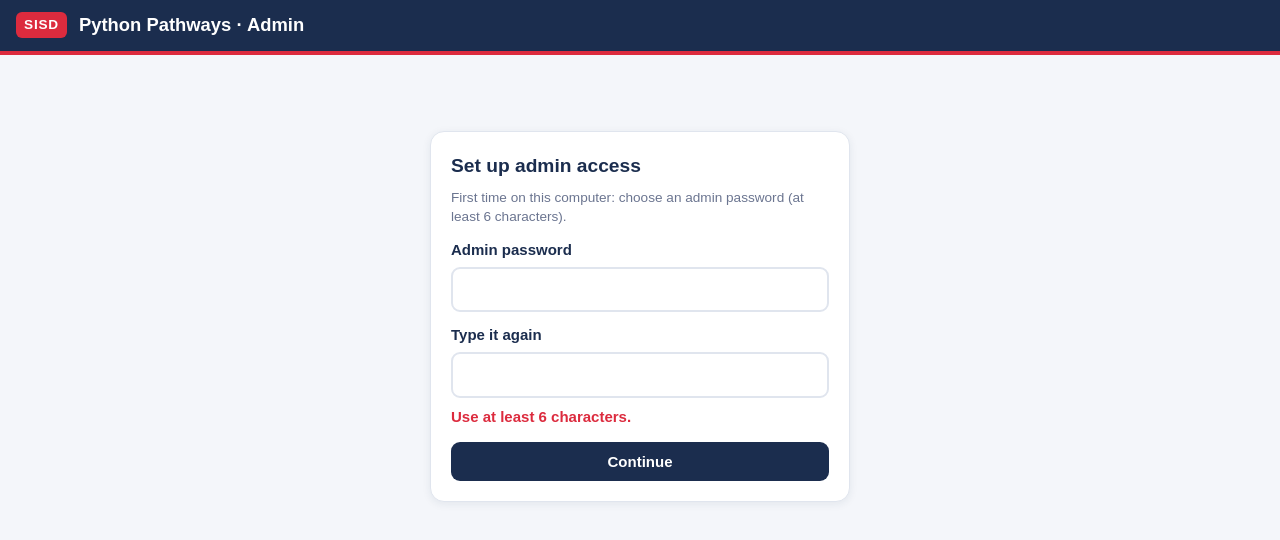
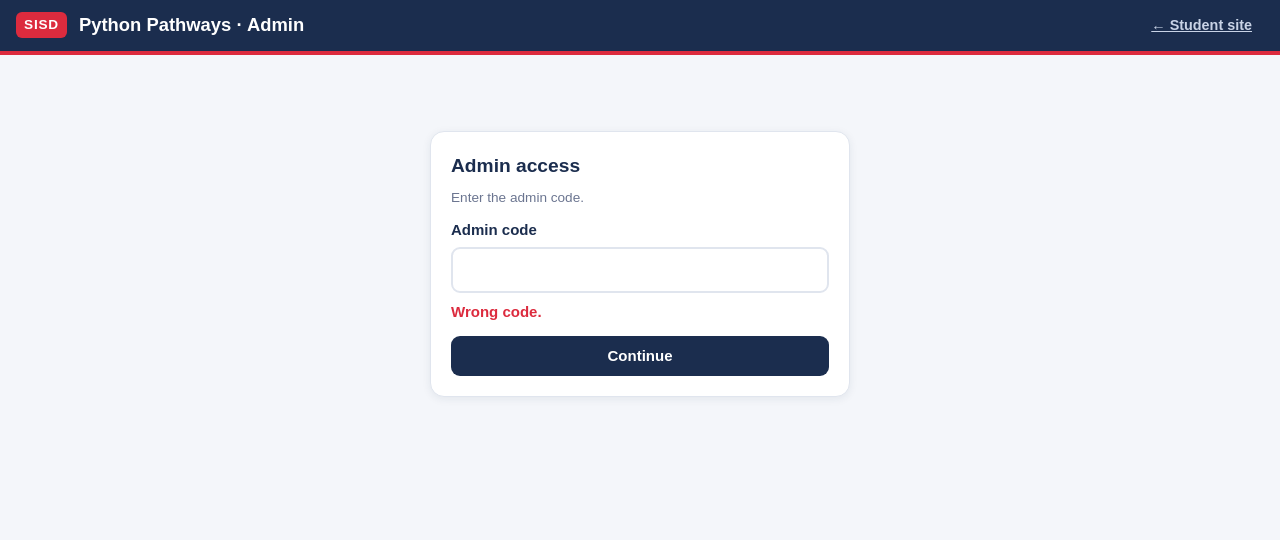
Before and after one commit to aahmeddbs-pixel/python-pathways, a plain HTML site: page admin.html in a window 1280 px wide. Both pictures are taken after a click on the button "Continue". Drawn offline with Linux system fonts and the light colour scheme.

Commit message:
Admin button on main page (code-protected)
Co-Authored-By: Claude Opus 5.5 <noreply@anthropic.com>
Claude-Session: https://claude.ai/code/session_01UbZSFChB9bJwths4SojLHn

```diff
--- a/admin.html
+++ b/admin.html
@@ -64,15 +64,15 @@ td .em{color:var(--muted);font-size:.82rem}
 </style>
 </head>
 <body>
-<div class="top"><div class="in"><span class="logo">SISD</span><span class="title">Python Pathways · Admin</span><span id="who" class="small"></span><button class="btn ghost sm hidden" id="lockBtn">🔒 Lock</button></div></div>
+<div class="top"><div class="in"><span class="logo">SISD</span><span class="title">Python Pathways · Admin</span><a href="./" style="color:#C9D3E6;font-weight:700;font-size:.9rem">← Student site</a><span id="who" class="small"></span><button class="btn ghost sm hidden" id="lockBtn">🔒 Lock</button></div></div>
 
 <!-- GATE -->
 <div class="wrap hidden" id="gate">
   <div class="card gate">
     <h2 id="gateTitle">Admin sign in</h2>
     <p class="muted small" id="gateMsg"></p>
-    <label style="display:block;font-weight:700;margin:12px 0 6px" for="pw1">Admin password</label>
-    <input class="t" id="pw1" type="password" autocomplete="off">
+    <label style="display:block;font-weight:700;margin:12px 0 6px" for="pw1">Admin code</label>
+    <input class="t" id="pw1" type="password" inputmode="numeric" autocomplete="off">
     <div id="pw2wrap" class="hidden"><label style="display:block;font-weight:700;margin:12px 0 6px" for="pw2">Type it again</label><input class="t" id="pw2" type="password" autocomplete="off"></div>
     <div class="err" id="gateErr"></div>
     <button class="btn" id="gateBtn" style="margin-top:14px;width:100%;justify-content:center">Continue</button>
@@ -134,27 +134,23 @@ const fmtAvg = ms => { if (!ms) return "–"; const s = Math.round(ms / 1000); r
 
 /* ---------------- Admin password (stored only on this computer) ---------------- */
 function h(pw){ let x = 5381; for (const ch of "sisd-admin|" + pw) x = ((x * 33) ^ ch.charCodeAt(0)) >>> 0; return x.toString(36); }
-const PW_KEY = "pyl_admin_pw";
+const ADMIN_HASH = "1fou3y0";
 function showGate(){
-  const has = !!load(PW_KEY, null);
+  try { if (sessionStorage.getItem("pyl_admin_ok") === ADMIN_HASH){ openApp(); return; } } catch(e){}
   $("gate").classList.remove("hidden"); $("app").classList.add("hidden"); $("lockBtn").classList.add("hidden");
-  $("gateTitle").textContent = has ? "Admin sign in" : "Set up admin access";
-  $("gateMsg").textContent = has ? "Enter the admin password for this computer." : "First time on this computer: choose an admin password (at least 6 characters).";
-  $("pw2wrap").classList.toggle("hidden", has); $("pw1").value = ""; $("pw2").value = ""; $("gateErr").textContent = "";
+  $("gateTitle").textContent = "Admin access"; $("gateMsg").textContent = "Enter the admin code.";
+  $("pw2wrap").classList.add("hidden"); $("pw1").value = ""; $("gateErr").textContent = "";
   setTimeout(() => $("pw1").focus(), 50);
 }
+function openApp(){ $("gate").classList.add("hidden"); $("app").classList.remove("hidden"); $("lockBtn").classList.remove("hidden"); }
 $("gateBtn").onclick = () => {
-  const has = load(PW_KEY, null), p = $("pw1").value;
-  if (!has){
-    if (p.length < 6){ $("gateErr").textContent = "Use at least 6 characters."; return; }
-    if (p !== $("pw2").value){ $("gateErr").textContent = "The passwords don't match."; return; }
-    store(PW_KEY, h(p));
-  } else if (h(p) !== has){ $("gateErr").textContent = "Wrong password."; return; }
-  $("gate").classList.add("hidden"); $("app").classList.remove("hidden"); $("lockBtn").classList.remove("hidden");
+  if (h($("pw1").value.trim()) !== ADMIN_HASH){ $("gateErr").textContent = "Wrong code."; $("pw1").value = ""; return; }
+  try { sessionStorage.setItem("pyl_admin_ok", ADMIN_HASH); } catch(e){}
+  openApp();
 };
 $("pw1").addEventListener("keydown", e => { if (e.key === "Enter") $("gateBtn").click(); });
 $("pw2").addEventListener("keydown", e => { if (e.key === "Enter") $("gateBtn").click(); });
-$("lockBtn").onclick = () => { STUDENTS = {}; render(); showGate(); };
+$("lockBtn").onclick = () => { try { sessionStorage.removeItem("pyl_admin_ok"); } catch(e){} STUDENTS = {}; render(); showGate(); };
 
 /* ---------------- Loading data ---------------- */
 let STUDENTS = {};  // key -> student
```
Also changed, not shown: index.html (+20 -0 lines).
